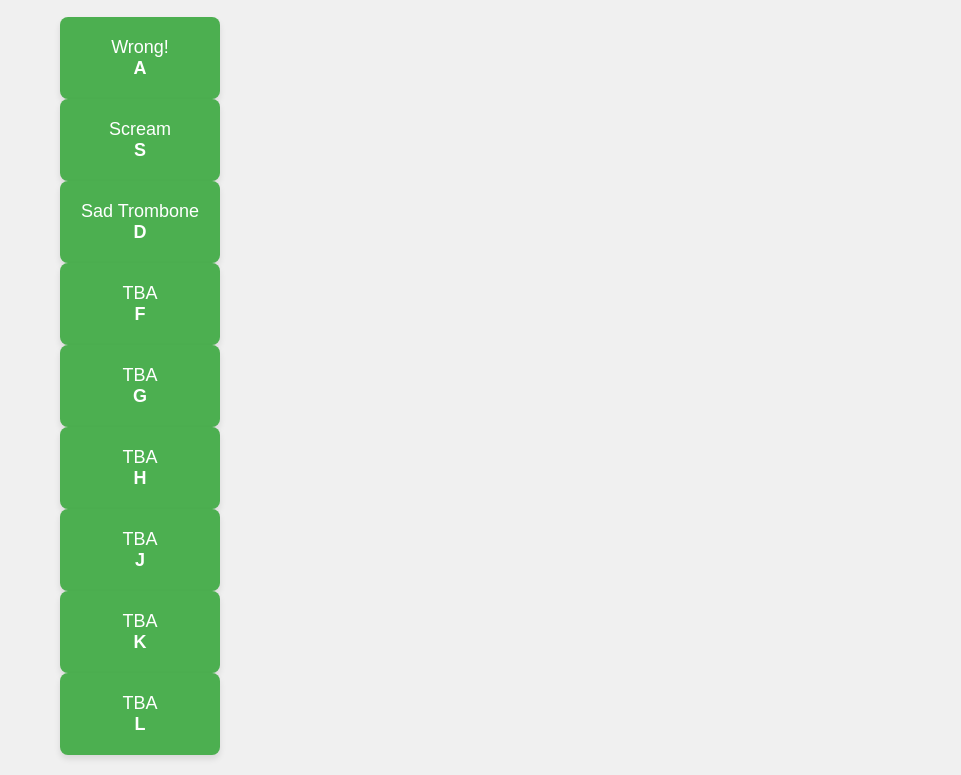
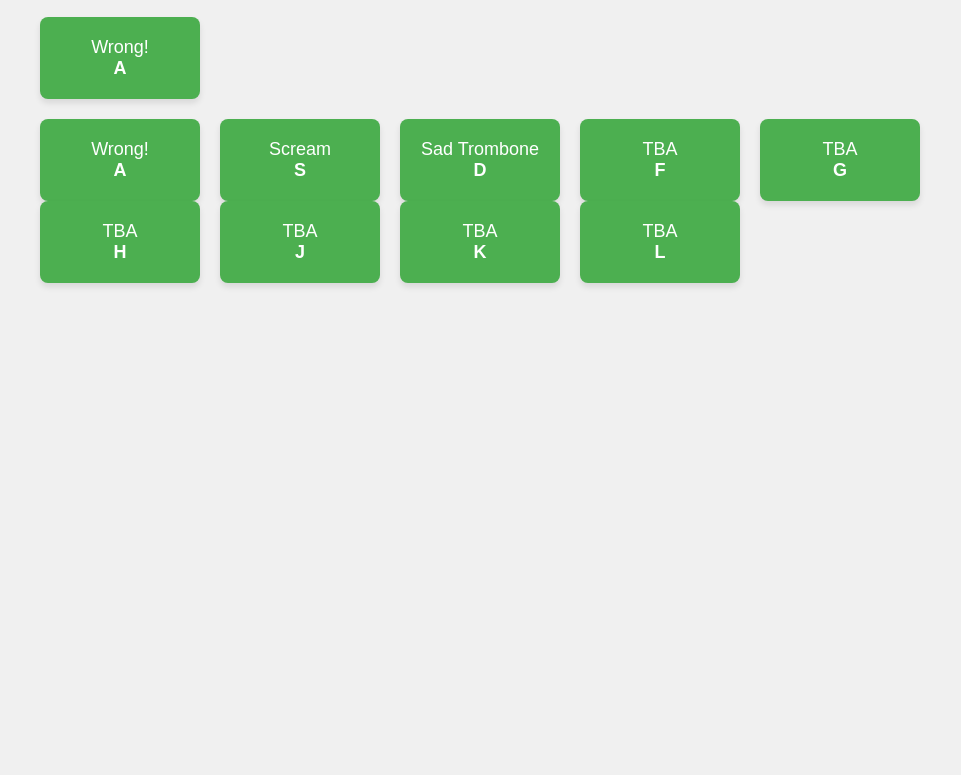
Before and after one commit to wmilleriv/soundBoard, a plain HTML site: page index.html in a window 1280 px wide. Shown: the part 69-844 px from the top of the page, without its empty margins (0-961 px from the left). Drawn offline with Linux system fonts and the light colour scheme.

Commit message:
attempt to add more rows. Css trouble

```diff
--- a/index.html
+++ b/index.html
@@ -12,6 +12,8 @@
             <section id="sounds">
                 <div class="keys">
                     <div class="row">
+
+                        <div data-key="65" class="key"><span class="soundLabel">Wrong!</span><span class="keyLabel">A</span></div>
                     </div>
                     <div class="row">
                         <div data-key="65" class="key"><span class="soundLabel">Wrong!</span><span class="keyLabel">A</span></div>
--- a/styles.css
+++ b/styles.css
@@ -16,6 +16,7 @@ h1{
 	gap:20px;
 	width:80%;
 	max-width:1200px;
+    padding-bottom:20px;
 	display:flex;
 	flex-flow:row wrap;
 }
@@ -40,3 +41,8 @@ h1{
 	text-align:center;
 	font-weight:bold;
 }
+.row{
+    display:flex;
+    flex-flow: row wrap;
+    width:100%;
+}
```
